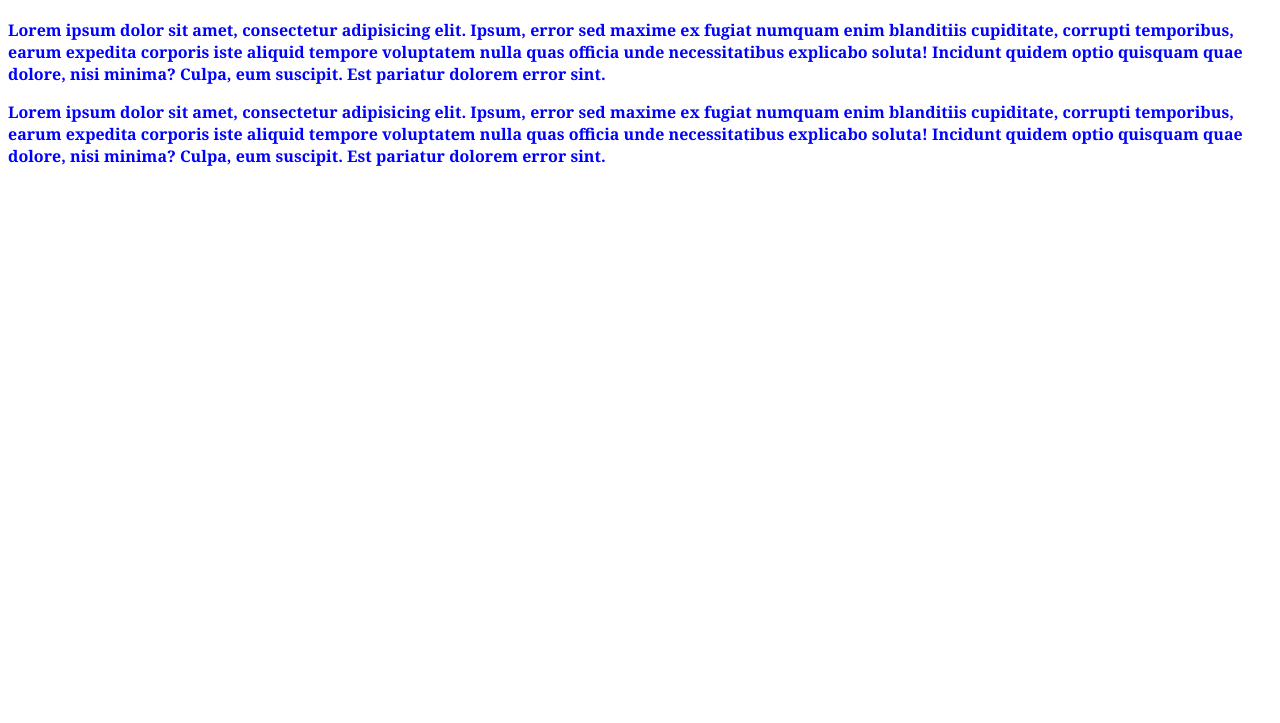
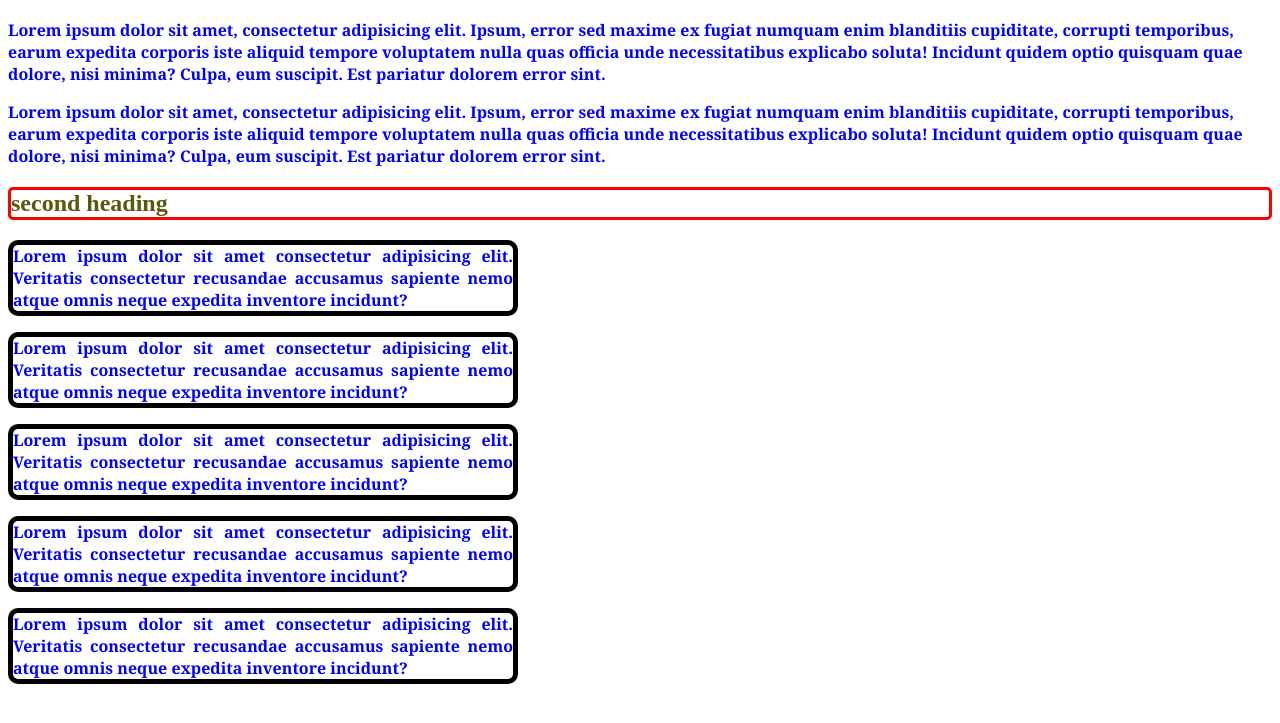
Before and after one commit to Firoz800528/second-repo, a plain HTML site: page index.html in a window 1280 px wide. Shown: the part 61-784 px from the top of the page. Drawn offline with Linux system fonts and the light colour scheme.

Commit message:
third commit

```diff
--- a/index.html
+++ b/index.html
@@ -10,5 +10,11 @@
     <h1>second repo</h1>
     <p>Lorem ipsum dolor sit amet, consectetur adipisicing elit. Ipsum, error sed maxime ex fugiat numquam enim blanditiis cupiditate, corrupti temporibus, earum expedita corporis iste aliquid tempore voluptatem nulla quas officia unde necessitatibus explicabo soluta! Incidunt quidem optio quisquam quae dolore, nisi minima? Culpa, eum suscipit. Est pariatur dolorem error sint.</p>
     <p>Lorem ipsum dolor sit amet, consectetur adipisicing elit. Ipsum, error sed maxime ex fugiat numquam enim blanditiis cupiditate, corrupti temporibus, earum expedita corporis iste aliquid tempore voluptatem nulla quas officia unde necessitatibus explicabo soluta! Incidunt quidem optio quisquam quae dolore, nisi minima? Culpa, eum suscipit. Est pariatur dolorem error sint.</p>
+    <h2>second heading</h2>
+    <p class="nai">Lorem ipsum dolor sit amet consectetur adipisicing elit. Veritatis consectetur recusandae accusamus sapiente nemo atque omnis neque expedita inventore incidunt?</p>
+    <p class="nai">Lorem ipsum dolor sit amet consectetur adipisicing elit. Veritatis consectetur recusandae accusamus sapiente nemo atque omnis neque expedita inventore incidunt?</p>
+    <p class="nai">Lorem ipsum dolor sit amet consectetur adipisicing elit. Veritatis consectetur recusandae accusamus sapiente nemo atque omnis neque expedita inventore incidunt?</p>
+    <p class="nai">Lorem ipsum dolor sit amet consectetur adipisicing elit. Veritatis consectetur recusandae accusamus sapiente nemo atque omnis neque expedita inventore incidunt?</p>
+    <p class="nai">Lorem ipsum dolor sit amet consectetur adipisicing elit. Veritatis consectetur recusandae accusamus sapiente nemo atque omnis neque expedita inventore incidunt?</p>
 </body>
 </html>
--- a/style/style.css
+++ b/style/style.css
@@ -7,3 +7,16 @@ p{
     font-family: Cambria, Cochin, Georgia, Times, 'Times New Roman', serif;
     font-weight: bold;
 }
+h2{
+    border: 3px solid red;
+    border-radius: 5px;
+    color: rgb(92, 87, 13)
+    ;
+}
+.nai{
+    width: 500px;
+    border: 5px solid black;
+    text-align: justify;
+    border-radius: 10px;
+
+}
```
